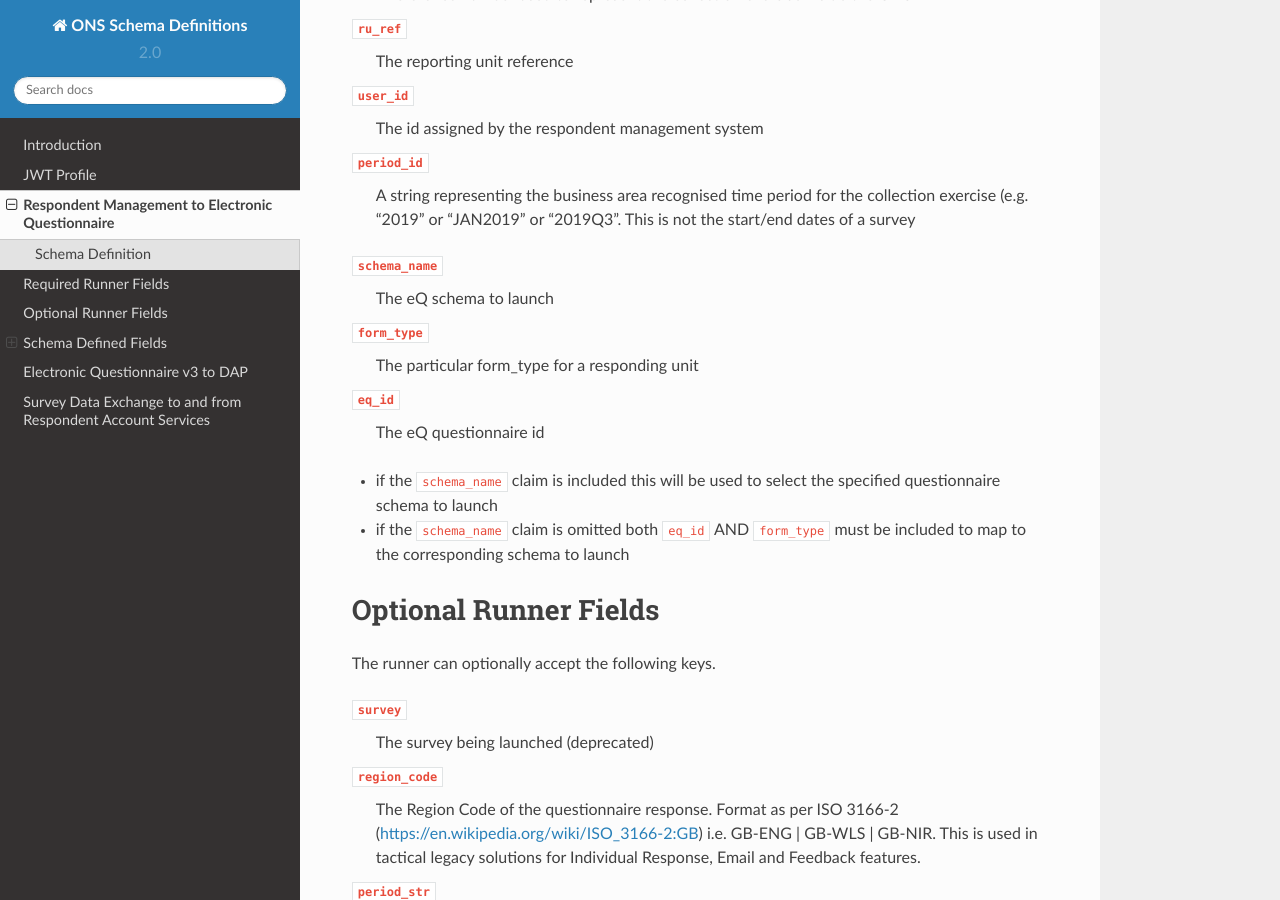
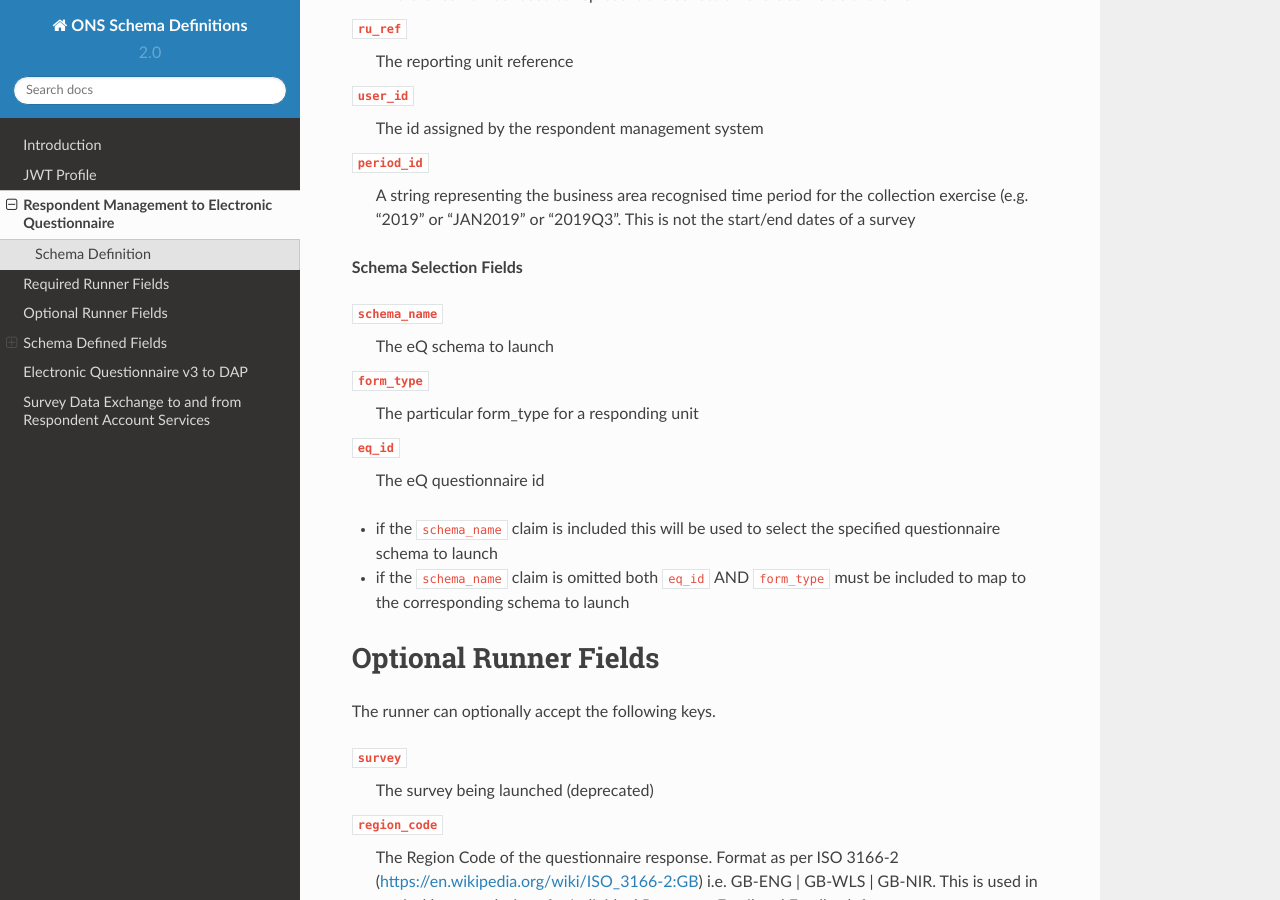
Before and after one commit to ONSdigital/ons-schema-definitions, a Sphinx documentation site: the page built from docs/respondent_management_to_electronic_questionnaire.rst, in a window 1280 px wide and 900 px high, scrolled down 980 px. Built offline with Sphinx 7.4.7 and the Read the Docs theme 2.0.0, drawn with Linux system fonts in a browser that asks for light colours.

Commit message:
Update docs/respondent_management_to_electronic_questionnaire.rst
I have trouble with these as the plug in I have in Pycharm renders these differently to Github (so I can't test it confidently other than committing and checking). Hopefully this will resolve it

Co-authored-by: Andrew Maddaford <ajmaddaford@gmail.com>

```diff
--- a/docs/respondent_management_to_electronic_questionnaire.rst
+++ b/docs/respondent_management_to_electronic_questionnaire.rst
@@ -36,8 +36,7 @@ The following metadata keys are always required for the survey runner, they do n
 ``period_id``
   A string representing the business area recognised time period for the collection exercise (e.g. "2019" or "JAN2019" or "2019Q3". This is not the start/end dates of a survey
 
-Schema Selection Fields
-^^^^^^^^^^^^^^^^^^^^^^^
+**Schema Selection Fields**
 
 ``schema_name``
   The eQ schema to launch
```
